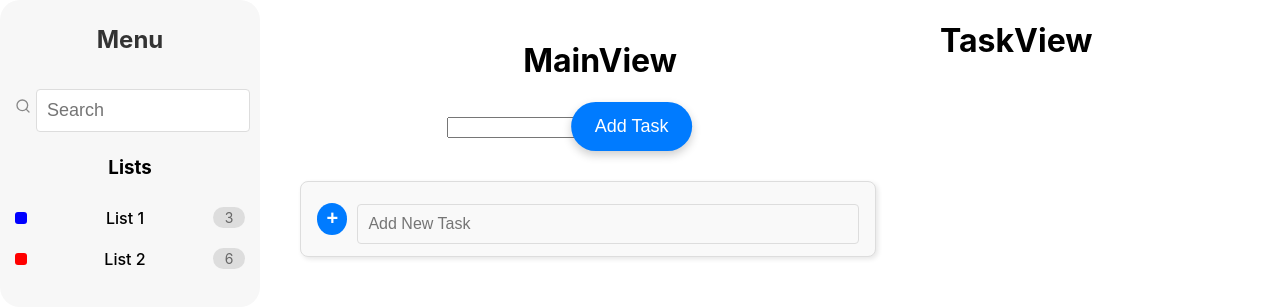
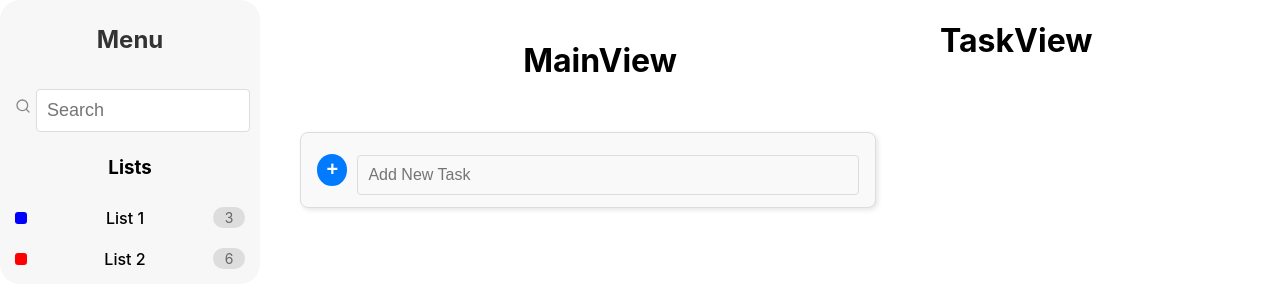
Before and after one commit to tomjones-4/react-task-tracker-web-app, a React (Vite) app: page / in a window 1280 px wide. Shown: the top 308 px of the page. Built offline with nearby package versions, Linux system fonts and the light colour scheme.

Commit message:
Refactor adding todo functionality

```diff
--- a/src/components/AddTodoItem.jsx
+++ b/src/components/AddTodoItem.jsx
@@ -1,10 +1,32 @@
 import React from "react";
+import { useState } from "react";
 
-const AddTodoItem = () => {
+const AddTodoItem = ({ setTasks, tasks }) => {
+  const [text, setText] = useState("");
+
+  const addTask = (text) => {
+    if (!text) return; // Prevent adding empty tasks
+    const newTask = {
+      id: Date.now(),
+      text,
+      completed: false,
+    };
+    setTasks([...tasks, newTask]);
+    setText("");
+  };
+
   return (
-    <div class="add-todo-item">
-      <button class="add-todo-btn">+</button>
-      <input type="text" class="todo-input" placeholder="Add New Task"></input>
+    <div className="add-todo-item">
+      <button className="add-todo-btn" onClick={() => addTask(text)}>
+        +
+      </button>
+      <input
+        type="text"
+        value={text}
+        className="todo-input"
+        placeholder="Add New Task"
+        onChange={(e) => setText(e.target.value)}
+      ></input>
     </div>
   );
 };
--- a/src/components/TodoList.jsx
+++ b/src/components/TodoList.jsx
@@ -10,23 +10,11 @@ function TodoList() {
     return storedTasks ? JSON.parse(storedTasks) : []; // Load from localStorage or default to []
   });
 
-  const [text, setText] = useState("");
-
   // Save tasks to localStorage whenever the tasks array changes
   useEffect(() => {
     localStorage.setItem(LOCAL_STORAGE_KEY, JSON.stringify(tasks));
     console.log("Saved tasks to localStorage:", tasks);
   }, [tasks]);
-
-  function addTask(text) {
-    const newTask = {
-      id: Date.now(),
-      text,
-      completed: false,
-    };
-    setTasks([...tasks, newTask]);
-    setText("");
-  }
 
   function deleteTask(id) {
     setTasks(tasks.filter((task) => task.id !== id));
@@ -49,12 +37,8 @@ function TodoList() {
 
   return (
     <div className="todo-list-container">
-      <input value={text} onChange={(e) => setText(e.target.value)} />
-      <button className="add-button" onClick={() => addTask(text)}>
-        Add Task
-      </button>
       <div className="todo-list">
-        <AddTodoItem />
+        <AddTodoItem setTasks={setTasks} tasks={tasks} />
         {sortedTasks.map((task) => (
           <TodoItem
             key={task.id}
```
